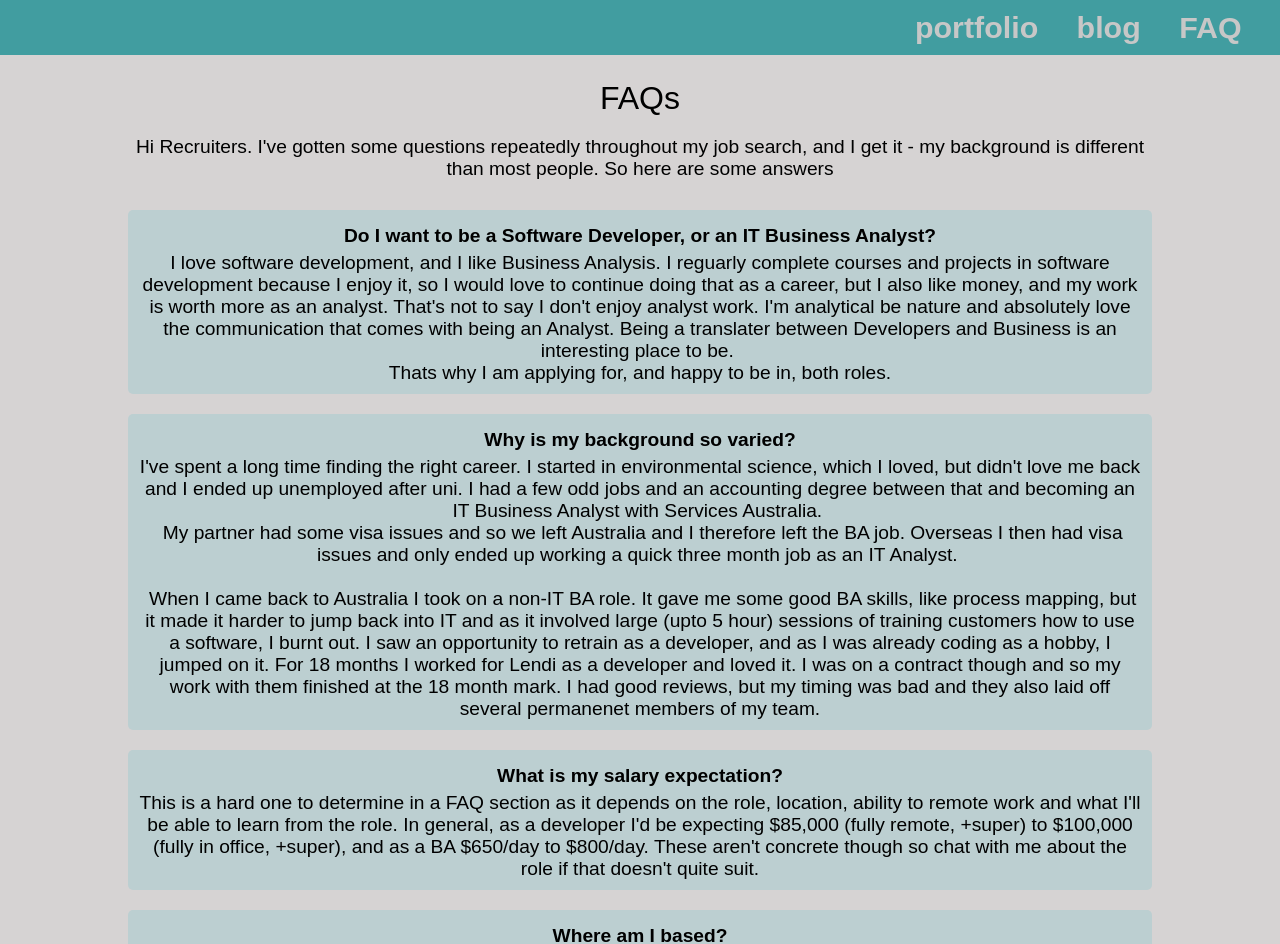
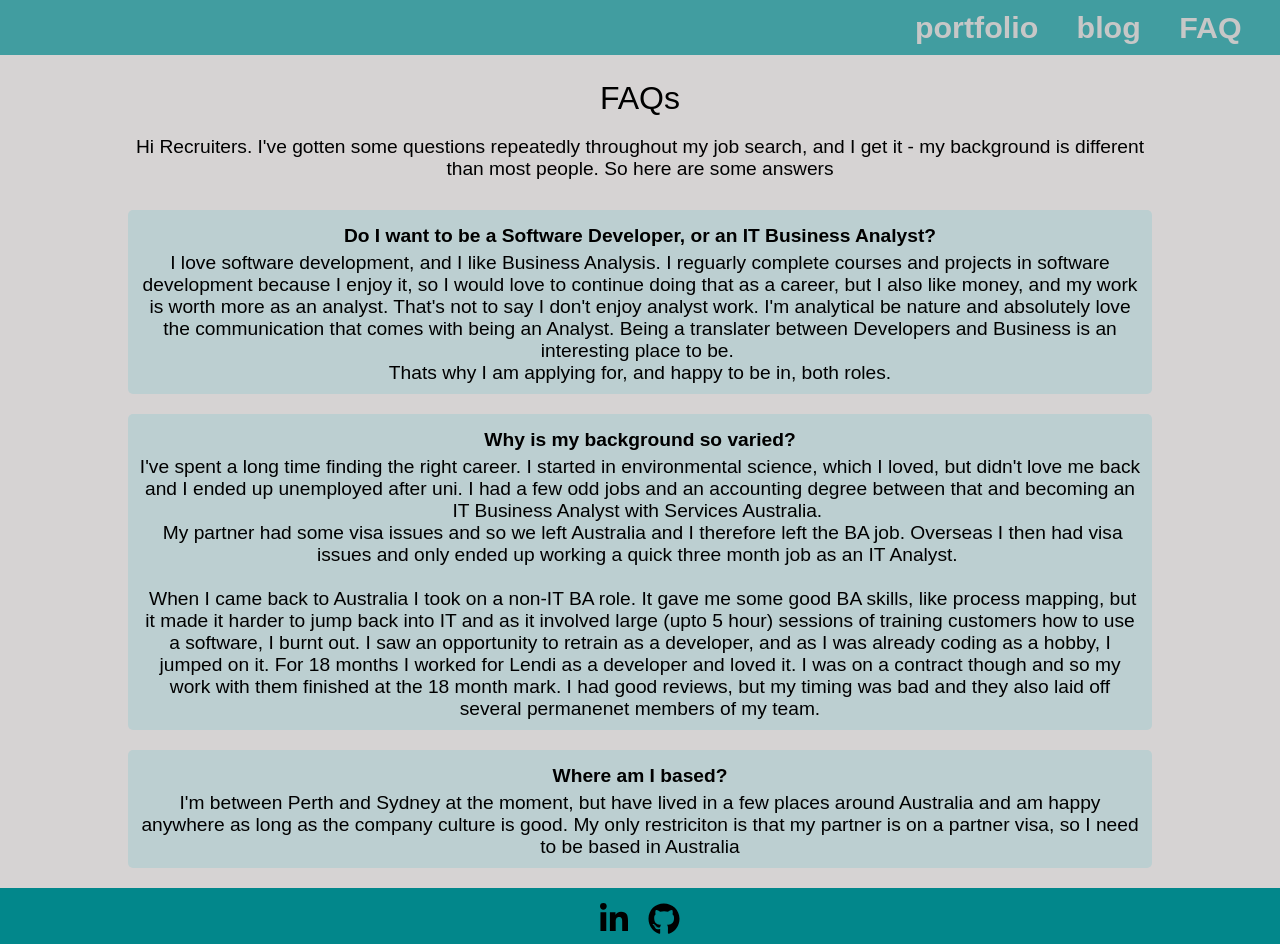
Before and after one commit to Mekaela/react-portfolio, a React (Create React App) app: page /#/faq in a window 1280 px wide. Shown: the top 944 px of the page. Built offline with nearby package versions, Linux system fonts and the light colour scheme.

Commit message:
Removed question from FAQ

```diff
--- a/src/components/faqs/Faqs.jsx
+++ b/src/components/faqs/Faqs.jsx
@@ -17,12 +17,6 @@ const qAndAs = [
   },
   {
     id: 3,
-    question: "What is my salary expectation?",
-    answer:
-      "This is a hard one to determine in a FAQ section as it depends on the role, location, ability to remote work and what I'll be able to learn from the role. In general, as a developer I'd be expecting $85,000 (fully remote, +super) to $100,000 (fully in office, +super), and as a BA $650/day to $800/day. These aren't concrete though so chat with me about the role if that doesn't quite suit.",
-  },
-  {
-    id: 4,
     question: "Where am I based?",
     answer:
       "I'm between Perth and Sydney at the moment, but have lived in a few places around Australia and am happy anywhere as long as the company culture is good. My only restriciton is that my partner is on a partner visa, so I need to be based in Australia",
```
